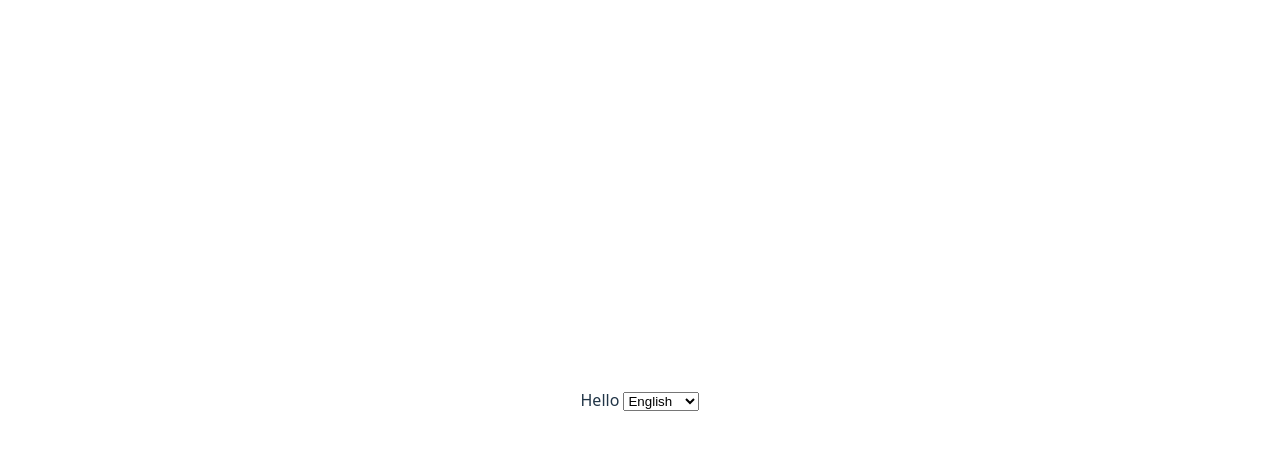
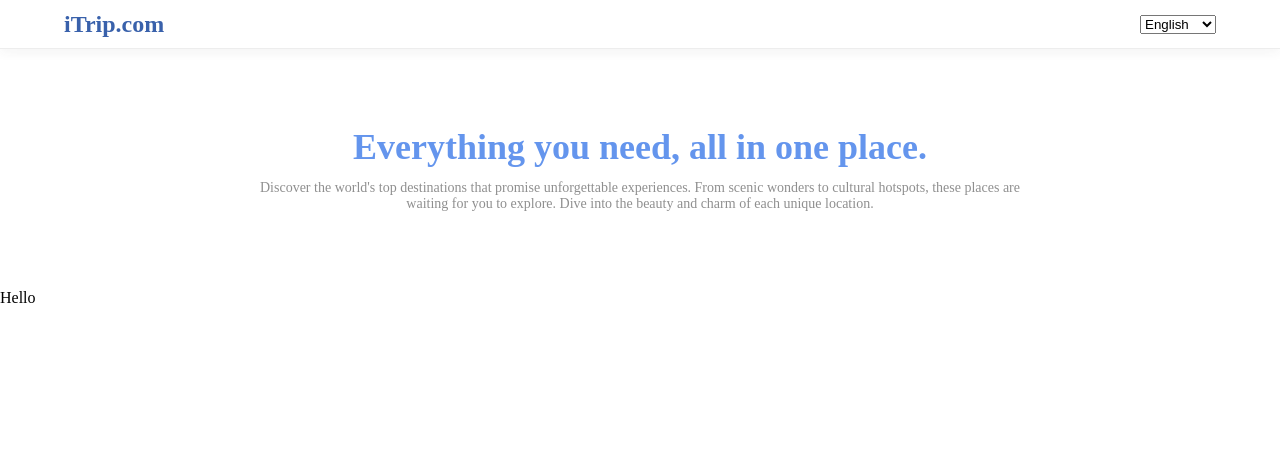
Before and after one commit to huachen8858/vue-i18n-stripe, a Vue app: page / in a window 1280 px wide. Shown: the top 450 px of the page. Built offline with nearby package versions, Linux system fonts and the light colour scheme.

Commit message:
test data & home page & navbar comp

```diff
--- a/src/App.vue
+++ b/src/App.vue
@@ -1,38 +1,58 @@
 <template>
-  {{ $t("hello") }}
-  <select
-    name="locale"
-    id="locale"
-    @change="SwitchLanguage"
-    v-model="currentLocale"
-  >
-    <option value="EN">{{ $t("EN") }}</option>
-    <option value="ZHTW">{{ $t("ZHTW") }}</option>
-  </select>
+  <div class="home">
+    <NavBar />
+    <section class="main-container">
+      <div class="main-title">Everything you need, all in one place.</div>
+      <div class="main-desc">
+        Discover the world's top destinations that promise unforgettable
+        experiences. From scenic wonders to cultural hotspots, these places are
+        waiting for you to explore. Dive into the beauty and charm of each
+        unique location.
+      </div>
+    </section>
+    <section class="card-container">
+      {{ $t("hello") }}
+    </section>
+  </div>
 </template>
 
 <script setup>
-import { ref, onMounted } from "vue";
-import { useI18n } from "vue-i18n";
-
-const { locale } = useI18n();
-const currentLocale = ref("EN");
-
-const SwitchLanguage = (event) => {
-  const selectedLang = event.target.value;
-  document.cookie = `locale=${selectedLang}; path=/`;
-  locale.value = selectedLang;
-};
-
-onMounted(() => {
-  const savedLocale =
-    document.cookie
-      .split("; ")
-      .find((row) => row.startsWith("locale="))
-      ?.split("=")[1] || "EN";
-  currentLocale.value = savedLocale;
-  locale.value = savedLocale;
-});
+import NavBar from "./components/NavBar.vue";
 </script>
 
-<style scoped></style>
+<style scoped>
+.home {
+  width: 100vw;
+  height: 100vh;
+  background-color: #fff;
+}
+
+.main-container {
+  width: 100%;
+  height: 30%;
+  display: flex;
+  flex-direction: column;
+  justify-content: center;
+  align-items: center;
+}
+
+.main-title {
+  text-align: center;
+  font-size: 36px;
+  font-weight: bold;
+  color: #6495ed;
+  margin-bottom: 1%;
+}
+
+.main-desc {
+  max-width: 800px;
+  text-align: center;
+  font-size: 14px;
+  color: #8f8f8f;
+}
+
+.card-container {
+  width: 100%;
+  height: 64%;
+}
+</style>
--- /dev/null
+++ b/src/components/NavBar.vue
@@ -0,0 +1,78 @@
+<template>
+  <nav class="navbar">
+    <div class="wrap">
+      <div class="title">iTrip.com</div>
+      <select
+        name="locale"
+        id="locale"
+        @change="SwitchLanguage"
+        v-model="currentLocale"
+      >
+        <option value="EN">{{ $t("EN") }}</option>
+        <option value="ZHTW">{{ $t("ZHTW") }}</option>
+      </select>
+    </div>
+  </nav>
+</template>
+
+<script setup>
+import { onMounted, ref } from "vue";
+import { useI18n } from "vue-i18n";
+const { locale } = useI18n();
+
+const currentLocale = ref("EN");
+
+const SwitchLanguage = (event) => {
+  const selectedLang = event.target.value;
+  document.cookie = `locale=${selectedLang}; path=/`;
+  locale.value = selectedLang;
+};
+
+onMounted(() => {
+  const savedLocale =
+    document.cookie
+      .split("; ")
+      .find((row) => row.startsWith("locale="))
+      ?.split("=")[1] || "EN";
+  currentLocale.value = savedLocale;
+  locale.value = savedLocale;
+});
+</script>
+
+<style scoped>
+.navbar {
+  width: 100%;
+  height: 6%;
+  color: #3c3c3c;
+  background: #fff;
+  border-bottom: #ededed 1px solid;
+  display: flex;
+  justify-content: center;
+  align-items: center;
+  box-shadow: 0 4px 10px rgba(50, 50, 50, 0.05);
+}
+
+.wrap {
+  width: 90%;
+  display: flex;
+  justify-content: space-between;
+  align-items: center;
+}
+
+.title{
+  font-size: 3vmin;
+  font-weight: bold;
+  color: rgb(57, 97, 171);
+}
+
+
+/* Tablet */
+@media screen and (max-width: 1023px) and (min-width: 768px) {
+
+}
+
+/* Mobile */
+@media screen and (max-width: 430px) {
+
+}
+</style>
--- a/src/style.css
+++ b/src/style.css
@@ -1,79 +1,10 @@
-:root {
-  font-family: system-ui, Avenir, Helvetica, Arial, sans-serif;
-  line-height: 1.5;
-  font-weight: 400;
-
-  color-scheme: light dark;
-  color: rgba(255, 255, 255, 0.87);
-  background-color: #242424;
-
-  font-synthesis: none;
-  text-rendering: optimizeLegibility;
-  -webkit-font-smoothing: antialiased;
-  -moz-osx-font-smoothing: grayscale;
+body {
+  box-sizing: border-box;
+  max-width: 1280px;
+  margin: 0;
+  padding: 0;
 }
 
 a {
-  font-weight: 500;
-  color: #646cff;
-  text-decoration: inherit;
+  text-decoration: none;
 }
-a:hover {
-  color: #535bf2;
-}
-
-body {
-  margin: 0;
-  display: flex;
-  place-items: center;
-  min-width: 320px;
-  min-height: 100vh;
-}
-
-h1 {
-  font-size: 3.2em;
-  line-height: 1.1;
-}
-
-button {
-  border-radius: 8px;
-  border: 1px solid transparent;
-  padding: 0.6em 1.2em;
-  font-size: 1em;
-  font-weight: 500;
-  font-family: inherit;
-  background-color: #1a1a1a;
-  cursor: pointer;
-  transition: border-color 0.25s;
-}
-button:hover {
-  border-color: #646cff;
-}
-button:focus,
-button:focus-visible {
-  outline: 4px auto -webkit-focus-ring-color;
-}
-
-.card {
-  padding: 2em;
-}
-
-#app {
-  max-width: 1280px;
-  margin: 0 auto;
-  padding: 2rem;
-  text-align: center;
-}
-
-@media (prefers-color-scheme: light) {
-  :root {
-    color: #213547;
-    background-color: #ffffff;
-  }
-  a:hover {
-    color: #747bff;
-  }
-  button {
-    background-color: #f9f9f9;
-  }
-}
```
Also changed, not shown: src/components/HelloWorld.vue (deleted, +0 -43 lines), src/test/tour.json (added, +29 -0 lines).
